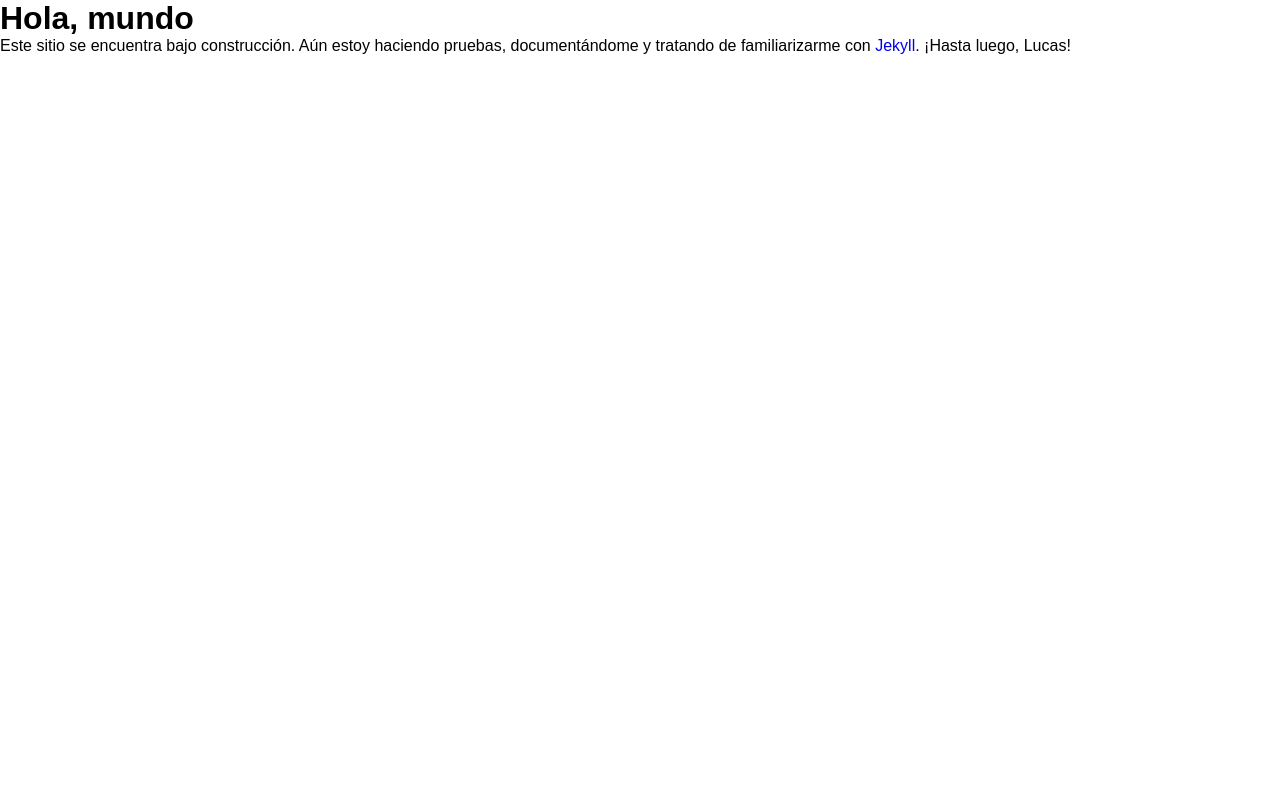
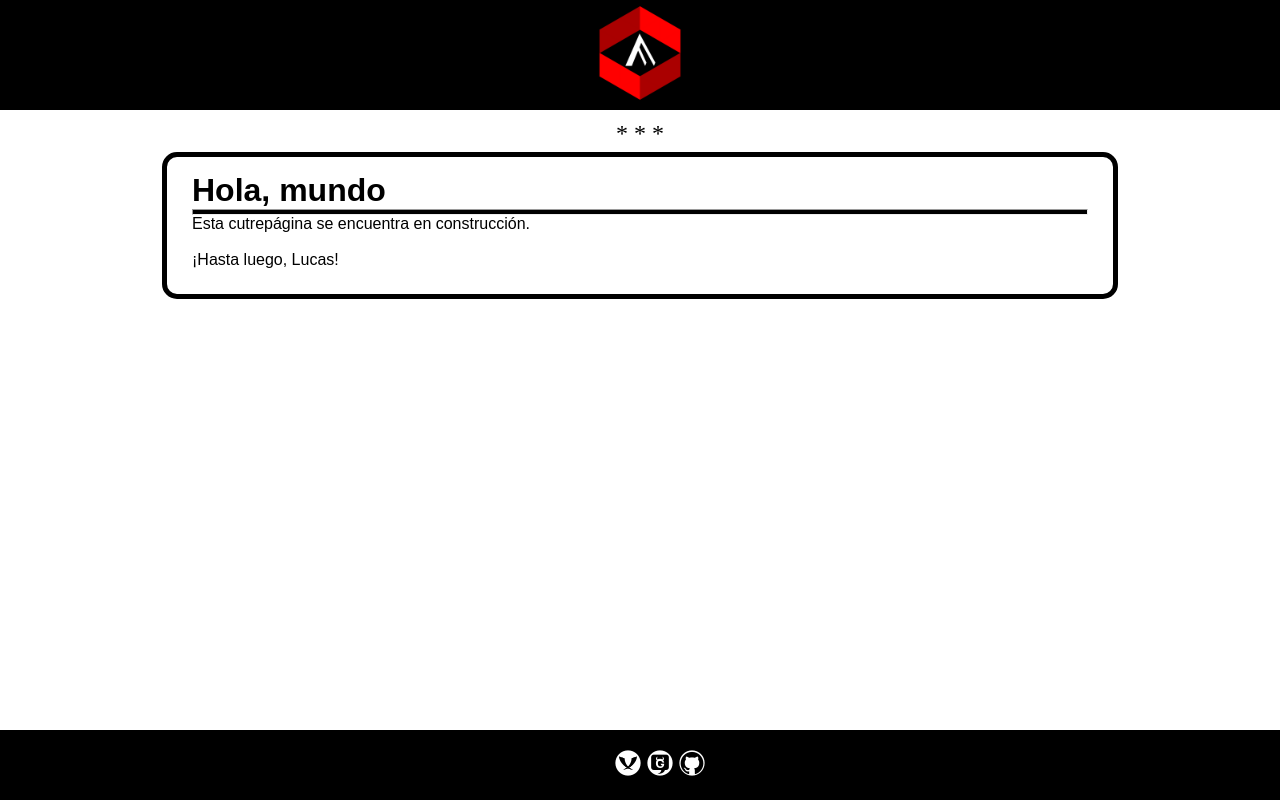
Before and after one commit to Felfa/felfa.github.io-old, a plain HTML site: page index.html in a window 1280 px wide. Drawn offline with Linux system fonts and the light colour scheme.

Commit message:
General update

```diff
--- a/index.html
+++ b/index.html
@@ -3,13 +3,28 @@
   <head>
     <meta http-equiv="Content-Language" content="es">
     <meta charset='utf-8'>
-    <link rel="icon" type="image/png" href="/images/icons/favicon.png">
-    <link rel="shortcut icon" type="image/ico" href="/images/icons/favicon.ico">
-    <link rel="stylesheet" type="text/css" href="/style/main.css"/>
+    <link rel="icon" type="image/png" href="images/icons/favicon.png">
+    <link rel="shortcut icon" type="image/ico" href="images/icons/favicon.ico">
+    <link rel="stylesheet" type="text/css" href="style/main.css"/>
     <title>Felfalido</title>
   </head>
   <body>
-    <h1>Hola, mundo</h1>
-    <p>Este sitio se encuentra bajo construcción. Aún estoy haciendo pruebas, documentándome y tratando de familiarizarme con <a href="http://jekyllrb.com/">Jekyll</a>. ¡Hasta luego, Lucas!</p>
+	<div class=header align=center><img height=100px src="images/felfalogo2.png"/>
+	</div>
+	<div class=separator align=center>*  *  *</div>
+	<div class=wrapper>
+		<h1><a class=title>Hola, mundo</a></h1>
+		<hr/>
+		<p>Esta cutrepágina se encuentra en construcción.<br><br/>¡Hasta luego, Lucas!</p>
+	</div>
+
+	<div class=footer align=center>
+		<ul>
+			<li class=menubar><a class=flink href="xmpp:felfa@suchat.org?message"><img title="Contactar por Jabber" src="images/icons/xmpp.png"/></a></li>
+			<li class=menubar><a class=flink href="https://quitter.es/felfa"><img title="Mi perfil de Quitter" src="images/icons/gnusocial.png"/></a></li>
+			<li class=menubar><a class=flink href="https://github.com/Felfa"><img title="Mi perfil de GitHub (que tampoco te creas que hay gran cosa)" src="images/icons/github.png"/></a></li>
+			<li class=menubar></li>
+		</ul>
+	</div>
   </body>
 </html>
--- a/style/main.css
+++ b/style/main.css
@@ -1,11 +1,81 @@
-body,h1,h2,h3,h4,h5,h6,p { margin:0; padding:0; }
+/* Tag selectors*/
+body,hr,h1,h2,h3,h4,h5,h6,p { margin:0; padding:0; }
 
 h1,p
 {
 	font-family: sans-serif;
 }
 
+hr
+{
+	color: #000;
+	background-color: #000;
+	height: 4px;
+}
+
 a
 {
 	text-decoration: none;
 }
+
+/* Classes */
+.flink
+{
+	color: fff;
+}
+
+.title
+{
+	color: c00;
+	text-decoration: none;
+}
+
+.title:hover
+{
+	color: #5c5c5c;
+}
+
+.header
+{
+	background-color: #000;
+	color: #fff;
+	padding: 0.2rem;
+}
+
+.footer
+{
+	background-color: #000;
+	color: #fff;
+	padding: 0.2rem;
+	position: absolute;
+	bottom: 0;
+	right: 0;
+	left: 0;
+}
+
+.separator
+{
+	padding-top: 10px;
+	padding-bottom: 5px;
+	font-family: serif;
+	font-size: 150%;
+}
+
+.menubar
+{
+	font-family: sans-serif;
+    display: inline;
+}
+
+.wrapper
+{
+	width: 70%;
+	margin-right: auto;
+	margin-left: auto;
+	padding-left: 25px;
+	padding-right: 25px;
+	padding-top: 15px;
+	padding-bottom: 25px;
+	border: 5px solid black;
+	border-radius: 15px;
+}
```
Also changed, not shown: images/icons/ficons-plant.svg (added), images/icons/github.png (added), images/icons/gnusocial.png (added), images/icons/xmpp.png (added).
